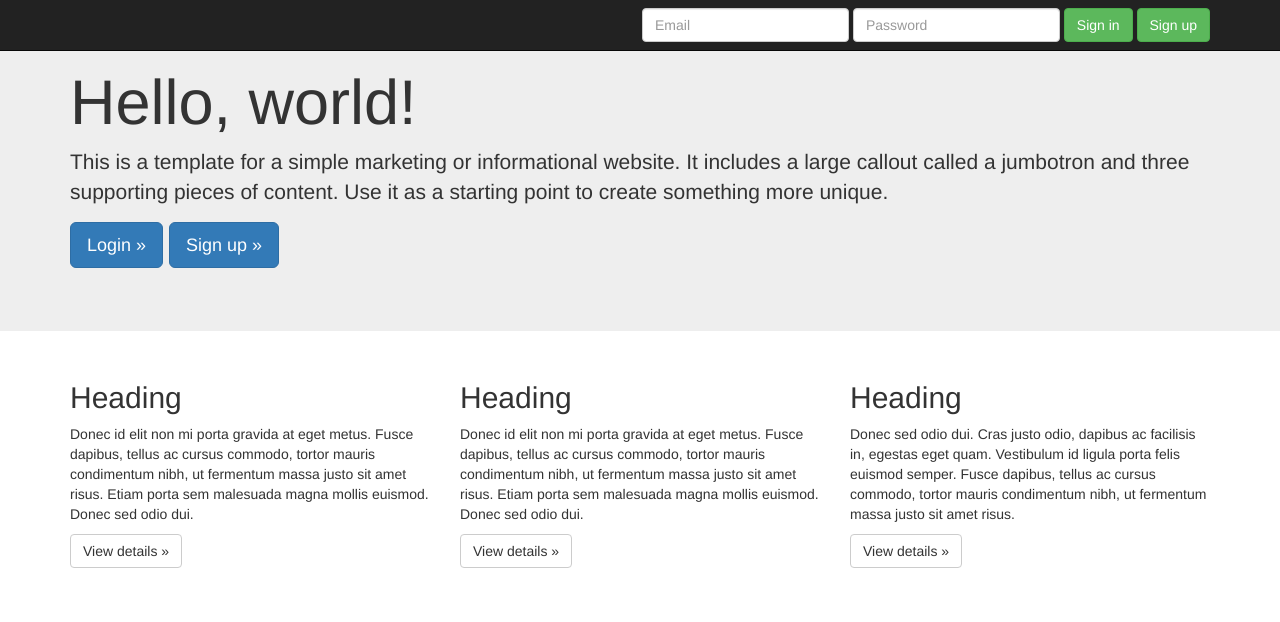
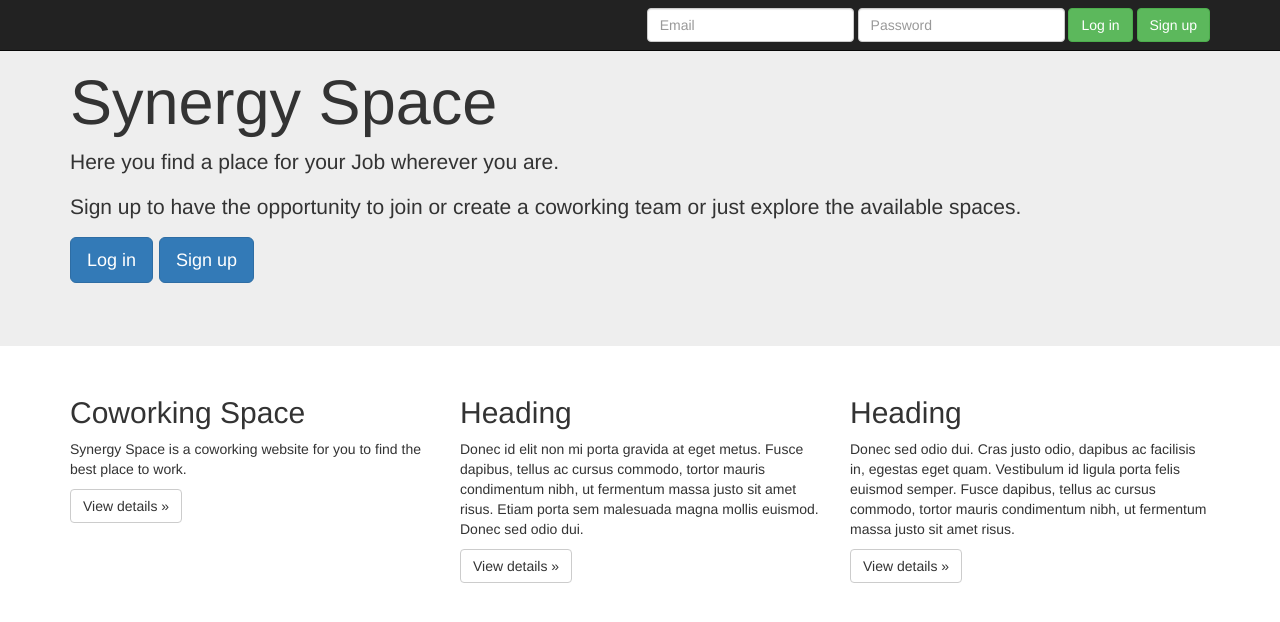
Before and after one commit to lsilvap01/csc309hue, a PHP site: template templates/home.php in a window 1280 px wide. Shown: the top 622 px of the page. Run offline with PHP 8.4, Linux system fonts and the light colour scheme; the template is opened without the code that fills it, so the values that code supplies are empty; some libraries are stand-ins or nearby versions.

Commit message:
Home, index adjustments
about page, add of get(/about)

```diff
--- a/templates/login.php
+++ b/templates/about.php
@@ -46,7 +46,7 @@
     <div class="container">
 
       <form class="form-signin" action="./login" method="post">
-        <h2 class="form-signin-heading">Please sign in</h2>
+        <h2 class="form-signin-heading">Please Sign in</h2>
         <label for="email" class="sr-only">Email address</label>
         <input type="email" id="email" name="email" class="form-control" placeholder="Email address" required autofocus>
         <label for="password" class="sr-only">Password</label>
--- a/templates/home.php
+++ b/templates/home.php
@@ -45,7 +45,7 @@
             <div class="form-group">
               <input type="password" placeholder="Password" class="form-control">
             </div>
-            <button type="submit" class="btn btn-success">Sign in</button>
+            <button type="submit" class="btn btn-success">Log in</button>
             <a class="btn btn-success" href="./signup" role="button">Sign up</a>
           </form>
         </div><!--/.navbar-collapse -->
@@ -55,10 +55,11 @@
     <!-- Main jumbotron for a primary marketing message or call to action -->
     <div class="jumbotron">
       <div class="container">
-        <h1>Hello, world!</h1>
-        <p>This is a template for a simple marketing or informational website. It includes a large callout called a jumbotron and three supporting pieces of content. Use it as a starting point to create something more unique.</p>
-        <p><a class="btn btn-primary btn-lg" href="./login" role="button">Login &raquo;</a>
-        <a class="btn btn-primary btn-lg" href="./signup" role="button">Sign up &raquo;</a></p>
+        <h1>Synergy Space</h1>
+        <p>Here you find a place for your Job wherever you are.</p>
+        <p> Sign up to have the opportunity to join or create a coworking team  or just explore the available spaces.</p>
+        <p><a class="btn btn-primary btn-lg" href="./login" role="button">Log in</a>
+          <a class="btn btn-primary btn-lg" href="./signup" role="button">Sign up</a></p>
       </div>
     </div>
 
@@ -66,14 +67,14 @@
       <!-- Example row of columns -->
       <div class="row">
         <div class="col-md-4">
-          <h2>Heading</h2>
-          <p>Donec id elit non mi porta gravida at eget metus. Fusce dapibus, tellus ac cursus commodo, tortor mauris condimentum nibh, ut fermentum massa justo sit amet risus. Etiam porta sem malesuada magna mollis euismod. Donec sed odio dui. </p>
-          <p><a class="btn btn-default" href="#" role="button">View details &raquo;</a></p>
+          <h2>Coworking Space</h2>
+          <p>Synergy Space is a coworking website for you to find the best place to work.  </p>
+          <p><a class="btn btn-default" href="./about" role="button">View details &raquo;</a></p>
         </div>
         <div class="col-md-4">
           <h2>Heading</h2>
           <p>Donec id elit non mi porta gravida at eget metus. Fusce dapibus, tellus ac cursus commodo, tortor mauris condimentum nibh, ut fermentum massa justo sit amet risus. Etiam porta sem malesuada magna mollis euismod. Donec sed odio dui. </p>
-          <p><a class="btn btn-default" href="#" role="button">View details &raquo;</a></p>
+          <p><a class="btn btn-default" href="" role="button">View details &raquo;</a></p>
        </div>
         <div class="col-md-4">
           <h2>Heading</h2>
```
Also changed, not shown: index.php (+14 -4 lines).
